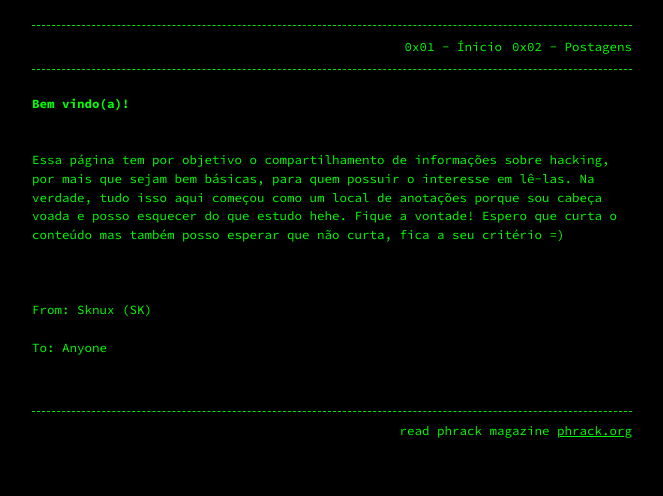
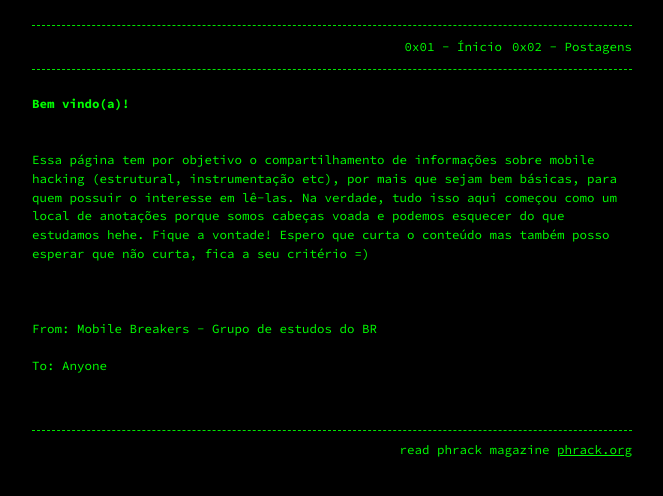
Before and after one commit to mobreakers/blog, a Jekyll site: the page built from index.md, in a window 1280 px wide. Shown: the top 496 px of the page, without its empty margins (308-971 px from the left). Built offline with Jekyll 4.4.1, drawn with Linux system fonts in a browser that asks for light colours.

Commit message:
Update index.md

```diff
--- a/index.md
+++ b/index.md
@@ -6,7 +6,7 @@ permalink: /
 
 ### Bem vindo(a)!
 <br>
-Essa página tem por objetivo o compartilhamento de informações sobre hacking, por mais que sejam bem básicas, para quem possuir o interesse em lê-las. Na verdade, tudo isso aqui começou como um local de anotações porque sou cabeça voada e posso esquecer do que estudo hehe. Fique a vontade! Espero que curta o conteúdo mas também posso esperar que não curta, fica a seu critério =)
+Essa página tem por objetivo o compartilhamento de informações sobre mobile hacking (estrutural, instrumentação etc), por mais que sejam bem básicas, para quem possuir o interesse em lê-las. Na verdade, tudo isso aqui começou como um local de anotações porque somos cabeças voada e podemos esquecer do que estudamos hehe. Fique a vontade! Espero que curta o conteúdo mas também posso esperar que não curta, fica a seu critério =)
 <br>
-<br>From: Sknux (SK)<br>
+<br>From: Mobile Breakers - Grupo de estudos do BR<br>
 To: Anyone
```
